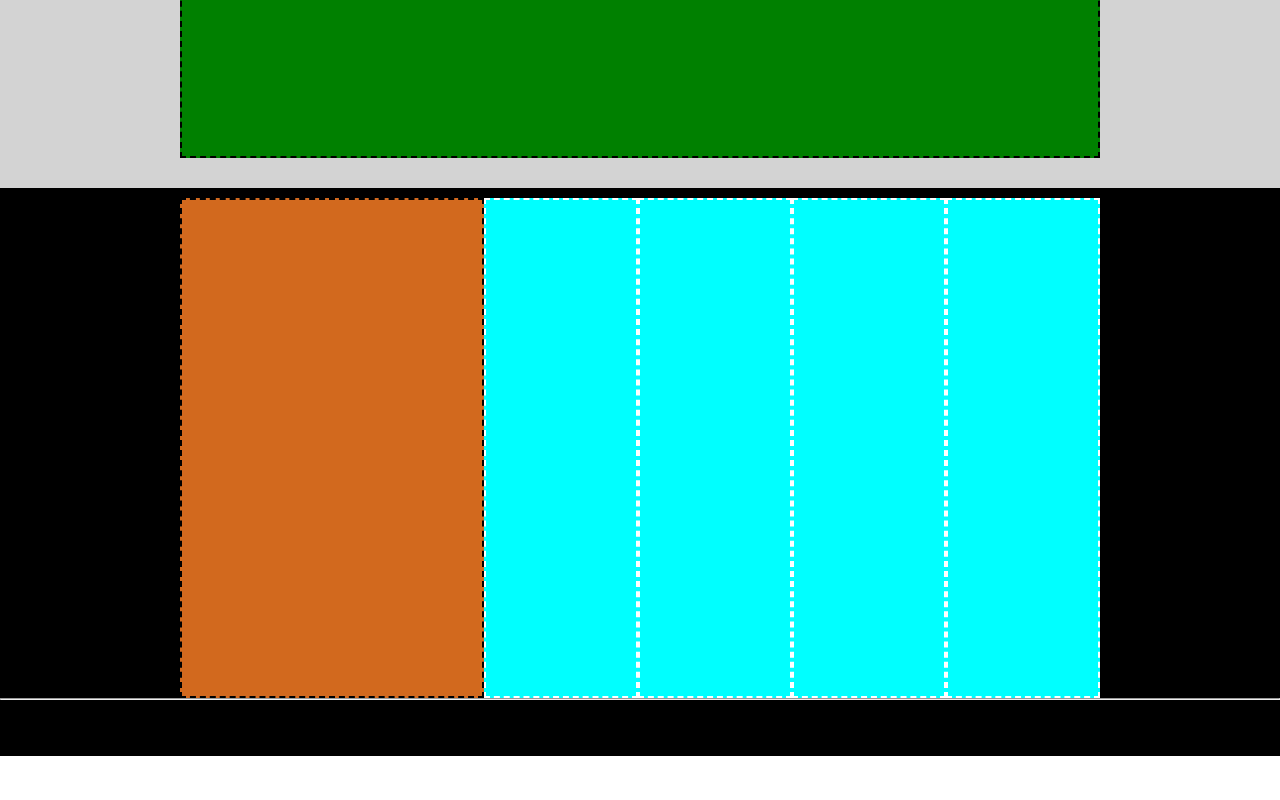
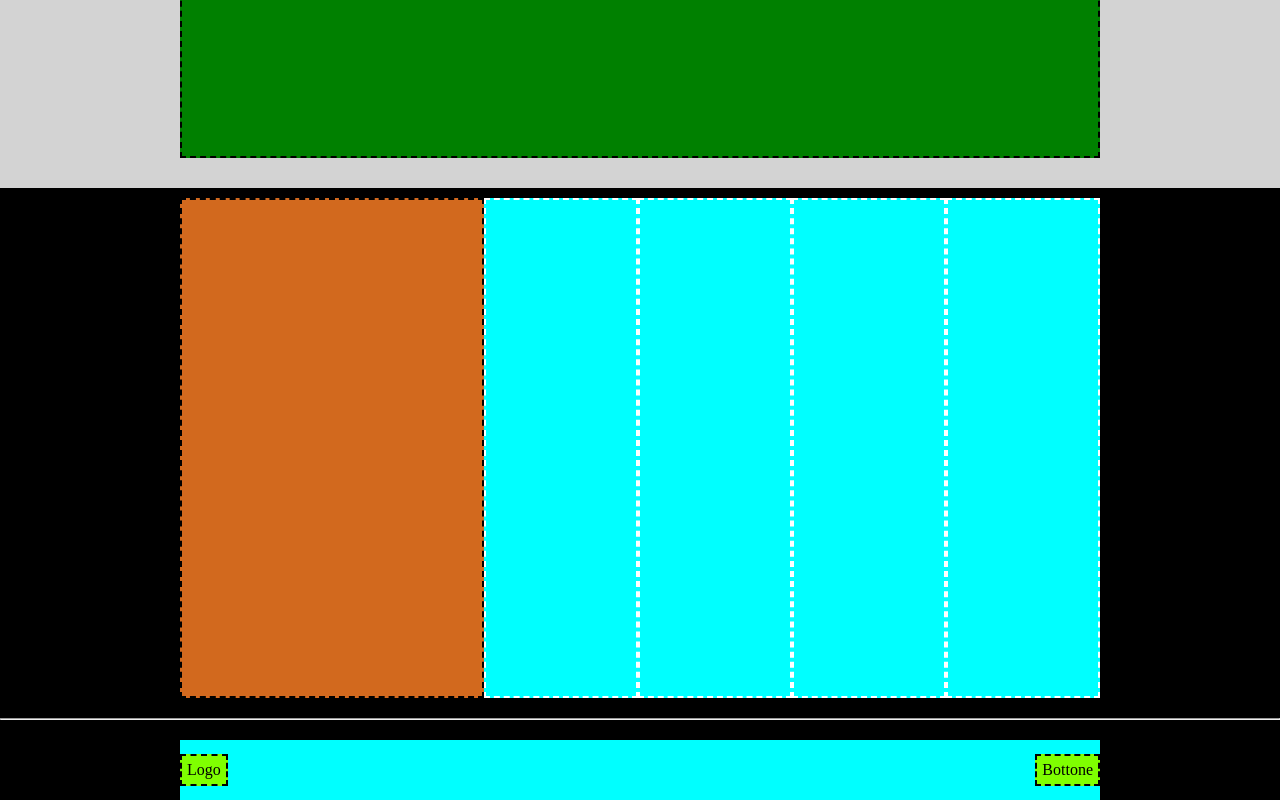
Before and after one commit to IrynaVelykholova/htmlcss-struttura-discord, a plain HTML site: page index.html in a window 1280 px wide. Shown: the part 2064-2864 px from the top of the page. Before the commit the page ends 2820 px from the top, so only its background shows below. Drawn offline with Linux system fonts and the light colour scheme.

Commit message:
lavoro finito

```diff
--- a/css/style.css
+++ b/css/style.css
@@ -87,13 +87,13 @@ nav {
 }
 /* FOOTER */
 footer {
-    padding-top: 10px;
-    padding-bottom: 20px;
     background-color: black;
 }
 .footer-container {
     max-width: 920px;
     width: 100%;
+    padding-top: 10px;
+    padding-bottom: 20px;
     margin: auto;
     display: flex;
 }
@@ -110,3 +110,22 @@ footer {
     min-height: 500px;
     border: dashed 2px white;
 }
+/* LOGO E BOTTONE  */
+.second-footer {
+    background-color: aqua;
+    max-width: 920px;
+    width: 100%;
+    height: 60px;
+    margin: auto;
+    display: flex;
+    align-items: center;
+    justify-content: space-between;
+}
+.logo-footer, .bottone {
+    background-color: chartreuse;
+    border: dashed 2px black;
+    padding: 5px;
+}
+#footer {
+    margin-top: 20px;
+}
--- a/index.html
+++ b/index.html
@@ -65,10 +65,12 @@
                 <div class="container"></div>
         </div>
     <hr>
-        <div class="foot-second-container">
-            <div>Logo</div>
-            <div>Bottone</div>
+    <div id="footer">
+        <div class="second-footer">
+            <div class="logo-footer">Logo</div>
+            <div class="bottone">Bottone</div>
         </div>
+    </div>
     </footer>
 
 
```
